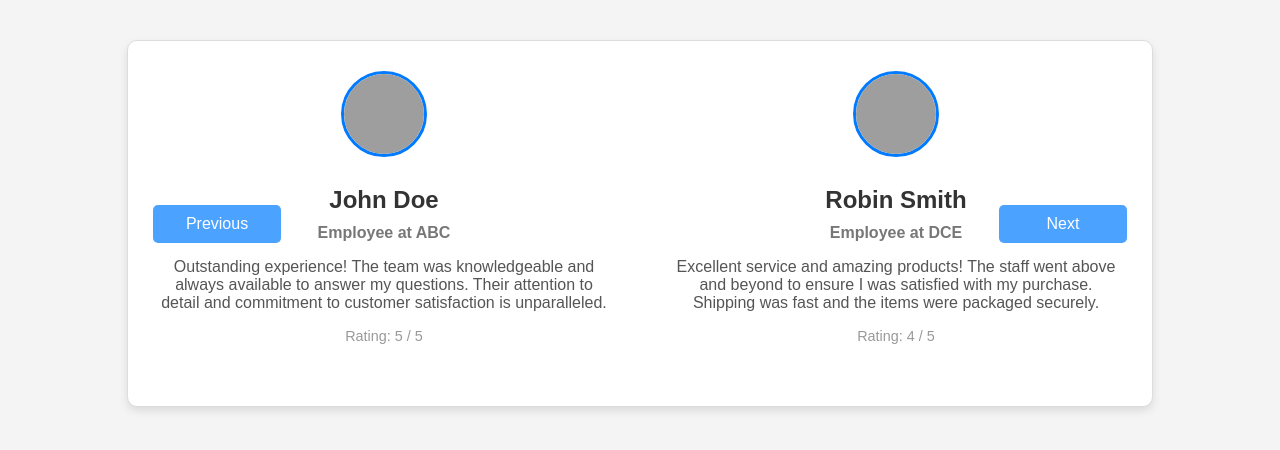
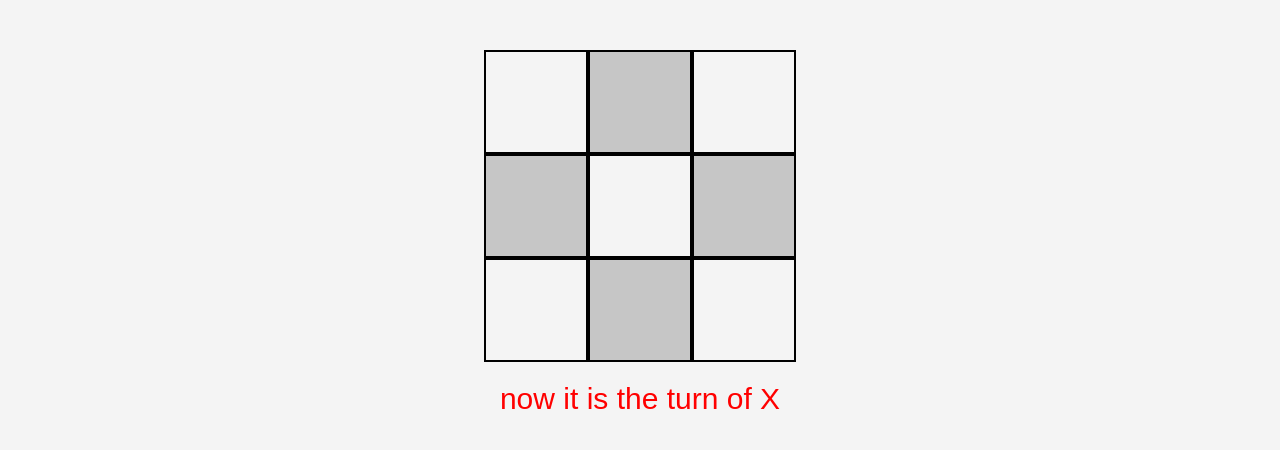
Before and after one commit to sivaramanand/React-Daily-Practice, a React (Create React App) app in the folder react-daily-problems/: page / in a window 1280 px wide. Shown: the top 450 px of the page. Built offline with nearby package versions, Linux system fonts and the light colour scheme; grey boxes are pictures that could not be loaded.

Commit message:
tic-tac-toe

```diff
--- a/react-daily-problems/src/App.js
+++ b/react-daily-problems/src/App.js
@@ -19,6 +19,7 @@ import Todolist from "./Components/14. to do list";
 import CurrencyConverter from "./Components/15.currency converter";
 import NewsApp from "./Components/16.news app";
 import Testimonialslider from "./Components/17.testimonial slider/testimonial slider";
+import Tictactoe  from "./Components/18.tic tac toe";
 function App() {
   return (
     <div className="App">
@@ -32,7 +33,8 @@ function App() {
       {/*<Todolist />*/}
       {/*<CurrencyConverter />*/}
       {/*<NewsApp />*/}
-      <Testimonialslider />
+      {/*<Testimonialslider />*/}
+      <Tictactoe/>
     </div>
   );
 }
--- /dev/null
+++ b/react-daily-problems/src/Components/18.tic tac toe/index.js
@@ -0,0 +1,91 @@
+import React, { useState } from "react";
+import "./style.css";
+import { toast, ToastContainer } from "react-toastify";
+
+const Tictactoe = () => {
+  const [state, setState] = useState(Array(9).fill(null));
+  const [isXturn, setIsXTurn] = useState(true);
+  const checkWin = () => {
+    const winnerArray = [
+      [0, 1, 2],
+      [3, 4, 5],
+      [6, 7, 8],
+      [0, 3, 6],
+      [1, 4, 7],
+      [2, 5, 8],
+      [0, 4, 8],
+      [2, 4, 6],
+    ];
+    for (let logic of winnerArray) {
+      let [a, b, c] = logic;
+      if (state[a] && state[a] === state[b] && state[a] === state[c]) {
+        return state[a];
+      }
+    }
+    return false;
+  };
+  const isWinner = checkWin();
+  const fillMove = (index) => {
+    if (state[index] || isWinner) {
+      toast.error("Cant modify alreeady modified!", {
+        position: "top-left",
+      });
+
+      return;
+    }
+    const copyindex = [...state];
+    copyindex[index] = isXturn ? "X" : "O";
+    setState(copyindex);
+    setIsXTurn(!isXturn);
+    console.log(state);
+    checkWin();
+  };
+  return (
+    <div>
+      <div className="board-container">
+        <div className="firstrow">
+          <div className="cell" onClick={() => fillMove(0)}>
+            {state[0]}
+          </div>
+          <div className="cell" onClick={() => fillMove(1)}>
+            {state[1]}
+          </div>
+          <div className="cell" onClick={() => fillMove(2)}>
+            {state[2]}
+          </div>
+        </div>
+        <div className="secondrow">
+          <div className="cell" onClick={() => fillMove(3)}>
+            {state[3]}
+          </div>
+          <div className="cell" onClick={() => fillMove(4)}>
+            {state[4]}
+          </div>
+          <div className="cell" onClick={() => fillMove(5)}>
+            {state[5]}
+          </div>
+        </div>
+        <div className="thirdrow">
+          <div className="cell" onClick={() => fillMove(6)}>
+            {state[6]}
+          </div>
+          <div className="cell" onClick={() => fillMove(7)}>
+            {state[7]}
+          </div>
+          <div className="cell" onClick={() => fillMove(8)}>
+            {state[8]}
+          </div>
+        </div>
+      </div>
+      {!isWinner && (
+        <div className="winner">
+          now it is the turn of {isXturn ? "X" : "O"}
+        </div>
+      )}
+
+      {isWinner && <div className="winner">Winner is {isWinner}</div>}
+    </div>
+  );
+};
+
+export default Tictactoe;
--- /dev/null
+++ b/react-daily-problems/src/Components/18.tic tac toe/style.css
@@ -0,0 +1,35 @@
+.firstrow,
+.secondrow,
+.thirdrow {
+  display: flex;
+  justify-content: center;
+  align-items: center;
+}
+.firstrow :nth-child(even) {
+  background-color: rgb(198, 198, 198);
+}
+
+.secondrow :nth-child(odd) {
+  background-color: rgb(198, 198, 198);
+}
+.thirdrow :nth-child(even) {
+  background-color: rgb(198, 198, 198);
+}
+.board-container{
+    padding-top: 50px;
+}
+.cell {
+  height: 100px;
+  width: 100px;
+  border: 2px solid black;
+  display: flex;
+  align-items: center;
+  justify-content: center;
+  font-size: 36px;
+  cursor: pointer;
+}
+.winner{
+    color: Red;
+    margin-top: 20px;
+    font-size: 30px;
+}
```
